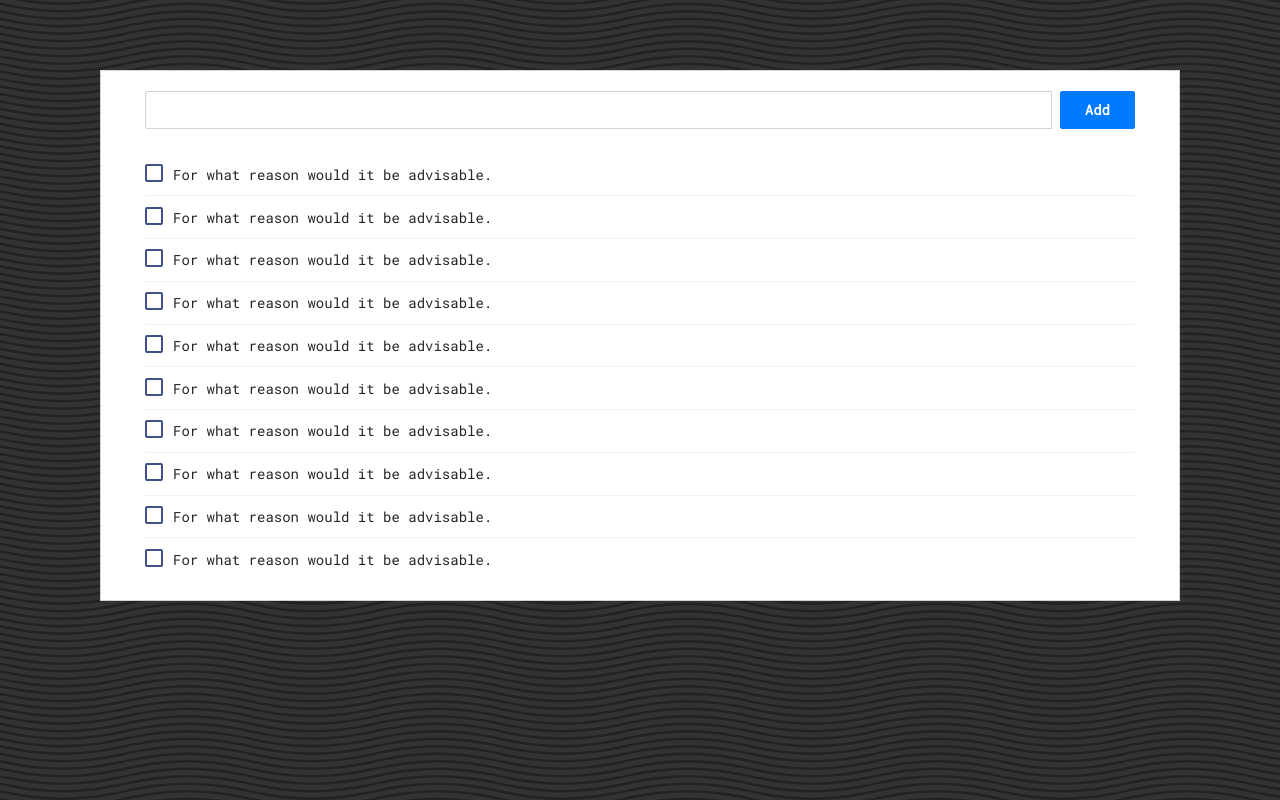
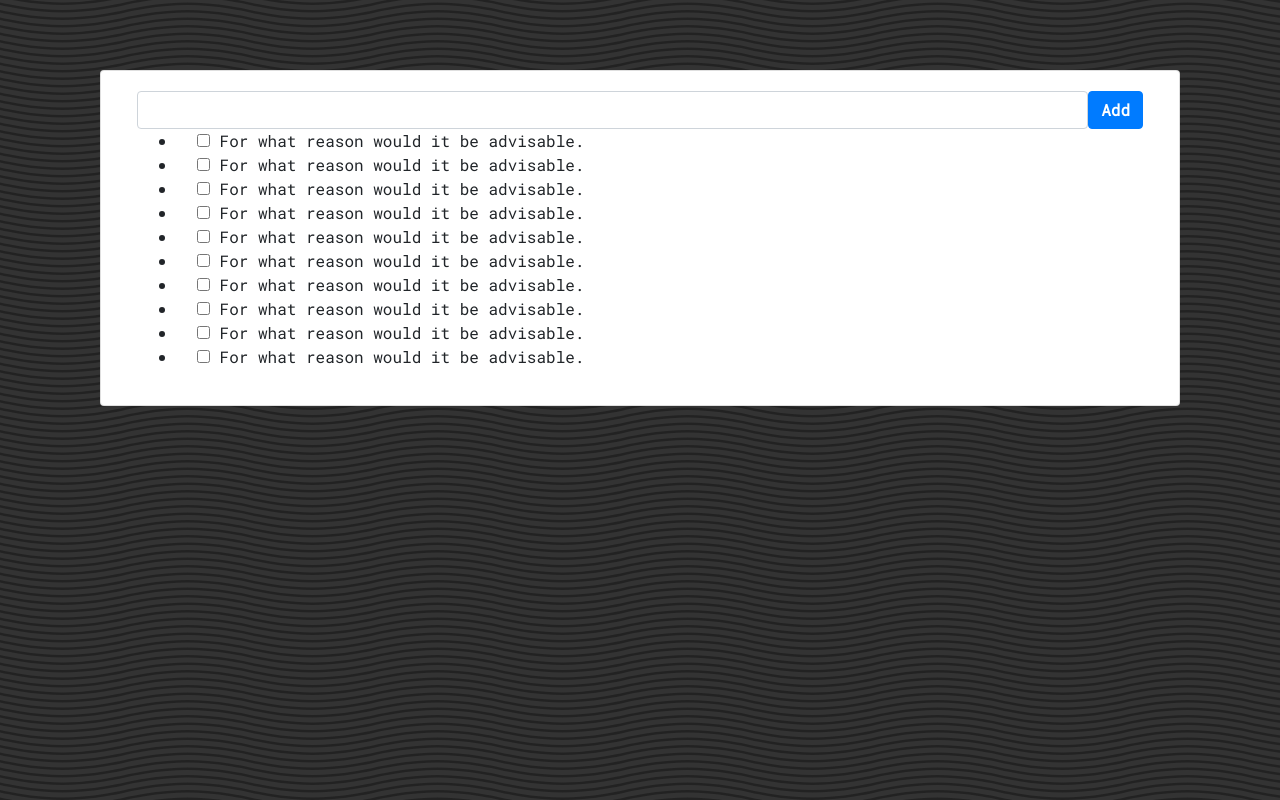
Before and after one commit to Borghese-Gladiator/pwa-react-article-tracker, a React (Create React App) app: page / in a window 1280 px wide. Built offline with nearby package versions, Linux system fonts and the light colour scheme; the HTML template or start-up script is replaced by a standard one.

Commit message:
remove copy pasted styling

```diff
--- a/src/App.css
+++ b/src/App.css
@@ -7,453 +7,3 @@ body {
   font-family: 'Roboto Mono', monospace;
   margin-top : 70px;
 }
-
-.flex {
-  -webkit-box-flex: 1;
-  -ms-flex: 1 1 auto;
-  flex: 1 1 auto
-}
-
-@media (max-width:991.98px) {
-  .padding {
-      padding: 1.5rem
-  }
-}
-
-@media (max-width:767.98px) {
-  .padding {
-      padding: 1rem
-  }
-}
-
-.padding {
-  padding: 5rem
-}
-
-.card {
-  box-shadow: none;
-  -webkit-box-shadow: none;
-  -moz-box-shadow: none;
-  -ms-box-shadow: none
-}
-
-.pl-3,
-.px-3 {
-  padding-left: 1rem !important
-}
-
-.card {
-  position: relative;
-  display: flex;
-  flex-direction: column;
-  min-width: 0;
-  word-wrap: break-word;
-  background-color: #fff;
-  background-clip: border-box;
-  border: 1px solid #d2d2dc;
-  border-radius: 0
-}
-
-.pr-3,
-.px-3 {
-  padding-right: 1rem !important
-}
-
-.card .card-body {
-  padding: 1.25rem 1.75rem
-}
-
-.card-body {
-  flex: 1 1 auto;
-  padding: 1.25rem
-}
-
-.card .card-title {
-  color: #000000;
-  margin-bottom: 0.625rem;
-  text-transform: capitalize;
-  font-size: 0.875rem;
-  font-weight: 500
-}
-
-.add-items {
-  margin-bottom: 1.5rem;
-  overflow: hidden
-}
-
-.d-flex {
-  display: flex !important
-}
-
-.add-items input[type="text"] {
-  border-top-right-radius: 0;
-  border-bottom-right-radius: 0;
-  width: 100%;
-  background: transparent
-}
-
-.form-control {
-  border: 1px solid #f3f3f3;
-  font-weight: 400;
-  font-size: 0.875rem
-}
-
-.form-control {
-  display: block;
-  width: 100%;
-  padding: 0.875rem 1.375rem;
-  font-size: 1rem;
-  line-height: 1;
-  color: #495057;
-  background-color: #ffffff;
-  background-clip: padding-box;
-  border: 1px solid #ced4da;
-  border-radius: 2px;
-  transition: border-color 0.15s ease-in-out, box-shadow 0.15s ease-in-out
-}
-
-.add-items .btn {
-  margin-left: .5rem
-}
-
-.btn {
-  font-size: 0.875rem;
-  line-height: 1;
-  font-weight: 400;
-  padding: .7rem 1.5rem;
-  border-radius: 0.1275rem
-}
-
-.list-wrapper {
-  height: 100%;
-  max-height: 100%
-}
-
-.add-items {
-  margin-bottom: 1.5rem;
-  overflow: hidden
-}
-
-.add-items input[type="text"] {
-  border-top-right-radius: 0;
-  border-bottom-right-radius: 0;
-  width: 100%;
-  background: transparent
-}
-
-.add-items .btn,
-.add-items .fc button,
-.fc .add-items button,
-.add-items .ajax-upload-dragdrop .ajax-file-upload,
-.ajax-upload-dragdrop .add-items .ajax-file-upload,
-.add-items .swal2-modal .swal2-buttonswrapper .swal2-styled,
-.swal2-modal .swal2-buttonswrapper .add-items .swal2-styled,
-.add-items .wizard>.actions a,
-.wizard>.actions .add-items a {
-  margin-left: .5rem
-}
-
-.rtl .add-items .btn,
-.rtl .add-items .fc button,
-.fc .rtl .add-items button,
-.rtl .add-items .ajax-upload-dragdrop .ajax-file-upload,
-.ajax-upload-dragdrop .rtl .add-items .ajax-file-upload,
-.rtl .add-items .swal2-modal .swal2-buttonswrapper .swal2-styled,
-.swal2-modal .swal2-buttonswrapper .rtl .add-items .swal2-styled,
-.rtl .add-items .wizard>.actions a,
-.wizard>.actions .rtl .add-items a {
-  margin-left: auto;
-  margin-right: .5rem
-}
-
-.list-wrapper {
-  height: 100%;
-  max-height: 100%
-}
-
-.list-wrapper ul {
-  padding: 0;
-  text-align: left;
-  list-style: none;
-  margin-bottom: 0
-}
-
-.list-wrapper ul li {
-  font-size: .9375rem;
-  padding: .4rem 0;
-  border-bottom: 1px solid #f3f3f3
-}
-
-.list-wrapper ul li:first-child {
-  border-bottom: none
-}
-
-.list-wrapper ul li .form-check {
-  max-width: 90%;
-  margin-top: .25rem;
-  margin-bottom: .25rem
-}
-
-.list-wrapper ul li .form-check label:hover {
-  cursor: pointer
-}
-
-.list-wrapper input[type="checkbox"] {
-  margin-right: 15px
-}
-
-.list-wrapper .remove {
-  cursor: pointer;
-  font-size: 1.438rem;
-  font-weight: 600;
-  width: 1.25rem;
-  height: 1.25rem;
-  line-height: 20px;
-  text-align: center
-}
-
-.list-wrapper .completed {
-  text-decoration: line-through;
-  text-decoration-color: #3da5f4
-}
-
-.list-wrapper ul li .form-check {
-  max-width: 90%;
-  margin-top: .25rem;
-  margin-bottom: .25rem
-}
-
-.list-wrapper ul li .form-check,
-.list-wrapper ul li .form-check .form-check-label,
-.email-wrapper .mail-sidebar .menu-bar .profile-list-item a .user .u-name,
-.email-wrapper .mail-sidebar .menu-bar .profile-list-item a .user .u-designation,
-.email-wrapper .mail-list-container .mail-list .content .sender-name,
-.email-wrapper .message-body .attachments-sections ul li .details p.file-name,
-.settings-panel .chat-list .list .info p {
-  text-overflow: ellipsis;
-  overflow: hidden;
-  max-width: 100%;
-  white-space: nowrap
-}
-
-.form-check {
-  position: relative;
-  display: block;
-  margin-top: 10px;
-  margin-bottom: 10px;
-  padding-left: 0
-}
-
-.list-wrapper ul li .form-check,
-.list-wrapper ul li .form-check .form-check-label,
-.email-wrapper .mail-sidebar .menu-bar .profile-list-item a .user .u-name,
-.email-wrapper .mail-sidebar .menu-bar .profile-list-item a .user .u-designation,
-.email-wrapper .mail-list-container .mail-list .content .sender-name,
-.email-wrapper .message-body .attachments-sections ul li .details p.file-name,
-.settings-panel .chat-list .list .info p {
-  text-overflow: ellipsis;
-  overflow: hidden;
-  max-width: 100%;
-  white-space: nowrap
-}
-
-.form-check .form-check-label {
-  min-height: 18px;
-  display: block;
-  margin-left: 1.75rem;
-  font-size: 0.875rem;
-  line-height: 1.5
-}
-
-.form-check-label {
-  margin-bottom: 0
-}
-
-.list-wrapper input[type="checkbox"] {
-  margin-right: 15px
-}
-
-.form-check .form-check-label input {
-  position: absolute;
-  top: 0;
-  left: 0;
-  margin-left: 0;
-  margin-top: 0;
-  z-index: 1;
-  cursor: pointer;
-  opacity: 0;
-  filter: alpha(opacity=0)
-}
-
-input[type="radio"],
-input[type="checkbox"] {
-  box-sizing: border-box;
-  padding: 0
-}
-
-.list-wrapper ul li .form-check,
-.list-wrapper ul li .form-check .form-check-label,
-.email-wrapper .mail-sidebar .menu-bar .profile-list-item a .user .u-name,
-.email-wrapper .mail-sidebar .menu-bar .profile-list-item a .user .u-designation,
-.email-wrapper .mail-list-container .mail-list .content .sender-name,
-.email-wrapper .message-body .attachments-sections ul li .details p.file-name,
-.settings-panel .chat-list .list .info p {
-  text-overflow: ellipsis;
-  overflow: hidden;
-  max-width: 100%;
-  white-space: nowrap
-}
-
-.form-check .form-check-label input[type="checkbox"]+.input-helper:before {
-  content: "";
-  width: 18px;
-  height: 18px;
-  border-radius: 2px;
-  border: solid #405189;
-  border-width: 2px;
-  -webkit-transition: all;
-  -moz-transition: all;
-  -ms-transition: all;
-  -o-transition: all;
-  transition: all;
-  transition-duration: 0s;
-  -webkit-transition-duration: 250ms;
-  transition-duration: 250ms
-}
-
-.form-check .form-check-label input[type="checkbox"]+.input-helper:before,
-.form-check .form-check-label input[type="checkbox"]+.input-helper:after {
-  position: absolute;
-  top: 0;
-  left: 0
-}
-
-.form-check .form-check-label input[type="checkbox"]+.input-helper:after {
-  -webkit-transition: all;
-  -moz-transition: all;
-  -ms-transition: all;
-  -o-transition: all;
-  transition: all;
-  transition-duration: 0s;
-  -webkit-transition-duration: 250ms;
-  transition-duration: 250ms;
-  font-family: Material Design Icons;
-  opacity: 0;
-  filter: alpha(opacity=0);
-  -webkit-transform: scale(0);
-  -ms-transform: scale(0);
-  -o-transform: scale(0);
-  transform: scale(0);
-  content: '\F12C';
-  font-size: .9375rem;
-  font-weight: bold;
-  color: #ffffff
-}
-
-.form-check .form-check-label input[type="checkbox"]+.input-helper:before,
-.form-check .form-check-label input[type="checkbox"]+.input-helper:after {
-  position: absolute;
-  top: 0;
-  left: 0
-}
-
-.form-check .form-check-label input[type="checkbox"]:checked+.input-helper:before {
-  background: #405189;
-  border-width: 0
-}
-
-.form-check .form-check-label input[type="checkbox"]+.input-helper:before {
-  content: "";
-  width: 18px;
-  height: 18px;
-  border-radius: 2px;
-  border: solid #405189;
-  border-width: 2px;
-  -webkit-transition: all;
-  -moz-transition: all;
-  -ms-transition: all;
-  -o-transition: all;
-  transition: all;
-  transition-duration: 0s;
-  -webkit-transition-duration: 250ms;
-  transition-duration: 250ms
-}
-
-.form-check .form-check-label input[type="checkbox"]+.input-helper:after {
-  font-family: FontAwesome;
-  content: "\f095";
-  display: inline-block;
-  padding-right: 3px;
-  vertical-align: middle;
-  color: #fff
-}
-
-.text-primary,
-.list-wrapper .completed .remove {
-  color: #405189 !important
-}
-
-.list-wrapper .remove {
-  cursor: pointer;
-  font-size: 1.438rem;
-  font-weight: 600;
-  width: 1.25rem;
-  height: 1.25rem;
-  line-height: 20px;
-  text-align: center
-}
-
-.ml-auto,
-.list-wrapper .remove,
-.mx-auto {
-  margin-left: auto !important
-}
-
-.mdi-close-circle-outline:before {
-  content: "\F15A"
-}
-
-.list-wrapper ul li {
-  font-size: .9375rem;
-  padding: .4rem 0;
-  border-bottom: 1px solid #f3f3f3
-}
-
-.mdi:before {
-  font-family: FontAwesome;
-  content: "\f00d";
-  display: inline-block;
-  padding-right: 3px;
-  vertical-align: middle;
-  font-size: .756em;
-  color: #405189
-}
-
-.list-wrapper ul {
-  padding: 0;
-  text-align: left;
-  list-style: none;
-  margin-bottom: 0
-}
-
-.flex-column-reverse {
-  flex-direction: column-reverse !important
-}
-
-.d-flex,
-.loader-demo-box,
-.distribution-chart-legend .distribution-chart,
-.distribution-chart-legend .distribution-chart .item,
-.list-wrapper ul li,
-.email-wrapper .mail-sidebar .menu-bar .profile-list-item a,
-.email-wrapper .mail-sidebar .menu-bar .profile-list-item a .user,
-.email-wrapper .mail-list-container .mail-list .details,
-.email-wrapper .message-body .attachments-sections ul li .thumb,
-.email-wrapper .message-body .attachments-sections ul li .details .buttons,
-.lightGallery .image-tile .demo-gallery-poster,
-.swal2-modal,
-.navbar .navbar-menu-wrapper .navbar-nav,
-.navbar .navbar-menu-wrapper .navbar-nav .nav-item.nav-profile,
-.navbar .navbar-menu-wrapper .navbar-nav .nav-item.dropdown .navbar-dropdown .dropdown-item {
-  display: flex !important
-}
```
